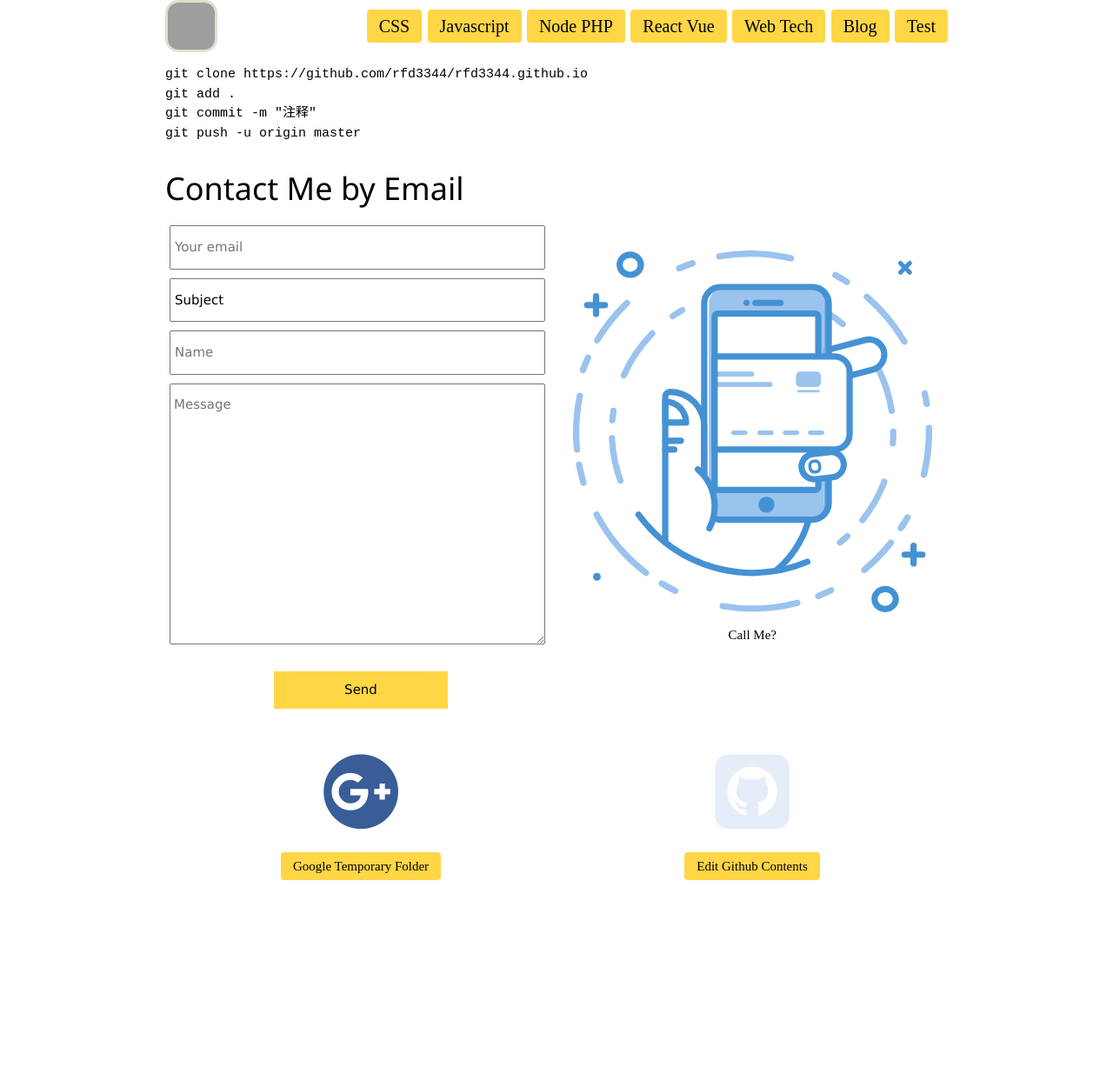
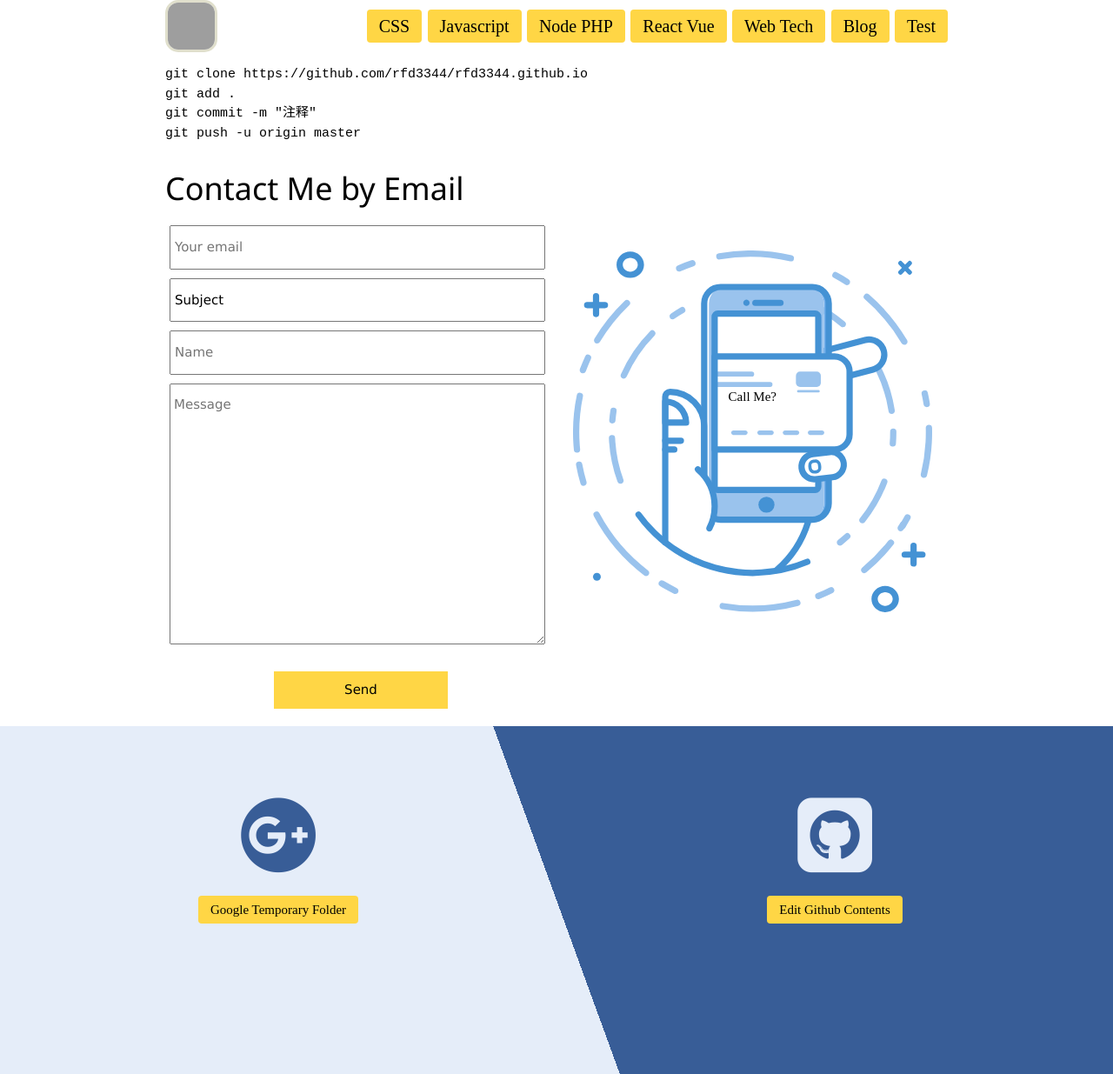
Before and after one commit to rfd3344a/rfd3344.github.io, a Jekyll site: the page built from index.html, in a window 1280 px wide. Shown: the whole page at 87% size. Built offline with Jekyll 4.4.1, drawn with Linux system fonts in a browser that asks for light colours; some web fonts are replaced; before the commit the page ends 1012 px from its top, so only the background shows below that; grey boxes are pictures that could not be loaded.

Commit message:
Update page.css

```diff
--- a/css/page.css
+++ b/css/page.css
@@ -45,13 +45,10 @@
     background: transparent !important;
 }
 #ContactMe #Phone p{
-
-}
-
-
-
-
-
+    position: absolute;
+    top: 150px;
+    right: 0;
+    left: 0;
 }
 
 
```
